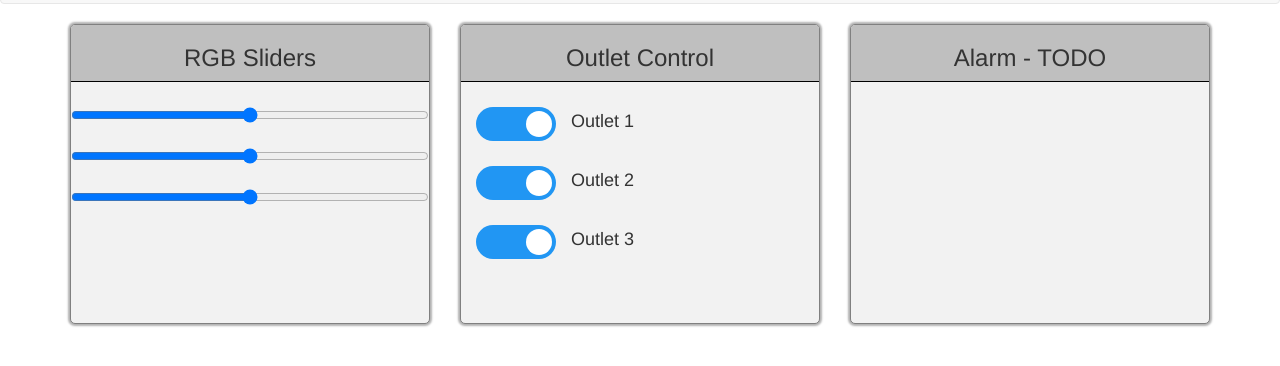
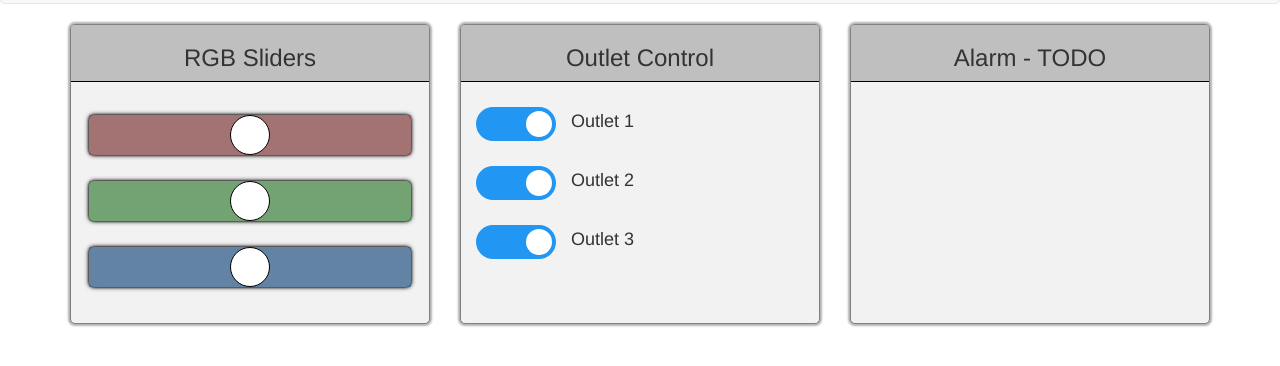
Before and after one commit to cisasteelersfan/node-leds, a plain HTML site: page public_test/index.html in a window 1280 px wide. Shown: the part 178-544 px from the top of the page. Drawn offline with nearby package versions, Linux system fonts and the light colour scheme.

Commit message:
styled sliders

```diff
--- a/public_test/css/styles.css
+++ b/public_test/css/styles.css
@@ -28,6 +28,8 @@ body {
     margin: 10px 15px 10px 0;
 }
 
+
+
 #home-tiles {
 }
 
@@ -56,9 +58,7 @@ body {
 
 .range {
     position: relative;
-    float: left;
-    clear: both;
-    margin: 5px 0px 20px;
+    margin: 13px auto;
 }
 
 .switch {
@@ -157,3 +157,36 @@ input:checked + .slider:before {
         float: right;
     }
 }
+
+input[type=range] {
+  -webkit-appearance: none;
+  width: 90%;
+}
+
+input[type=range]:focus {
+  outline: none;
+}
+input[type=range]::-webkit-slider-runnable-track {
+  width: 100%;
+  cursor: pointer;
+  box-shadow: 0px 0px 5px #000000, 0px 0px 2.8px #000000;
+  background: rgba(0, 0, 0, 0.36);
+  border-radius: 5px;
+}
+#inputSliderR {
+    background: #ffb3b3;
+}
+#inputSliderG {
+    background: #b3ffb3;
+}
+#inputSliderB {
+    background: #99ccff;
+}
+input[type=range]::-webkit-slider-thumb {
+  border: 1px solid #000000;
+  height: 40px;
+  width: 40px;
+  border-radius: 20px;
+  background: #ffffff;
+  -webkit-appearance: none;
+}
--- a/public_test/index.html
+++ b/public_test/index.html
@@ -38,13 +38,13 @@
                         <h3 class="text-center">RGB Sliders</h3>
                     </div>
                     <div>
-                        <input class="range" type="range"></input>
+                        <input class="range" type="range" id="inputSliderR" min="0" max="100" value="50" step="1" oninput="changeBrightness(this)"></input>
                     </div>
                     <div>
-                        <input class="range" type="range"></input>
+                        <input class="range" type="range" id="inputSliderG" min="0" max="100" value="50" step="1" oninput="changeBrightness(this)"></input>
                     </div>
                     <div>
-                        <input class="range" type="range"></input>
+                        <input class="range" type="range" id="inputSliderB" min="0" max="100" value="50" step="1" oninput="changeBrightness(this)"></input>
                     </div>
                 </div>
             </div>
```
